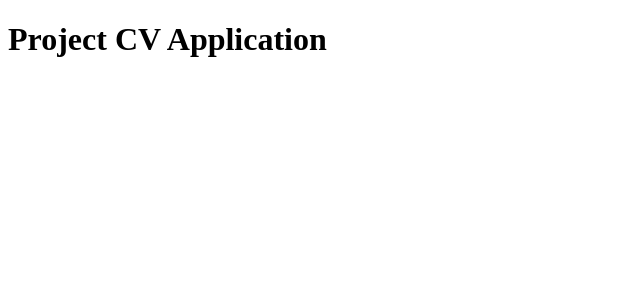
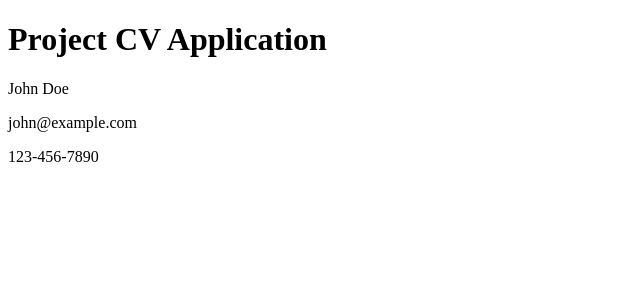
Before and after one commit to BatetDev/top-project-cv-application, a React (Vite) app: page / in a window 1280 px wide. Shown: the top 300 px of the page, without its empty margins (0-640 px from the left). Built offline with nearby package versions, Linux system fonts and the light colour scheme.

Commit message:
feat: add GeneralInfo component with dummy data

```diff
--- a/src/App.jsx
+++ b/src/App.jsx
@@ -1,7 +1,19 @@
 import './App.css';
+import GeneralInfo from './components/GeneralInfo';
+
+const dummyGeneral = {
+  name: 'John Doe',
+  email: 'john@example.com',
+  phone: '123-456-7890',
+};
 
 function App() {
-  return <h1>Project CV Application</h1>;
+  return (
+    <>
+      <h1>Project CV Application</h1>
+      <GeneralInfo data={dummyGeneral} />
+    </>
+  );
 }
 
 export default App;
--- /dev/null
+++ b/src/components/GeneralInfo.jsx
@@ -0,0 +1,11 @@
+function GeneralInfo({ data }) {
+  return (
+    <>
+      <p>{data.name}</p>
+      <p>{data.email}</p>
+      <p>{data.phone}</p>
+    </>
+  );
+}
+
+export default GeneralInfo;
```
